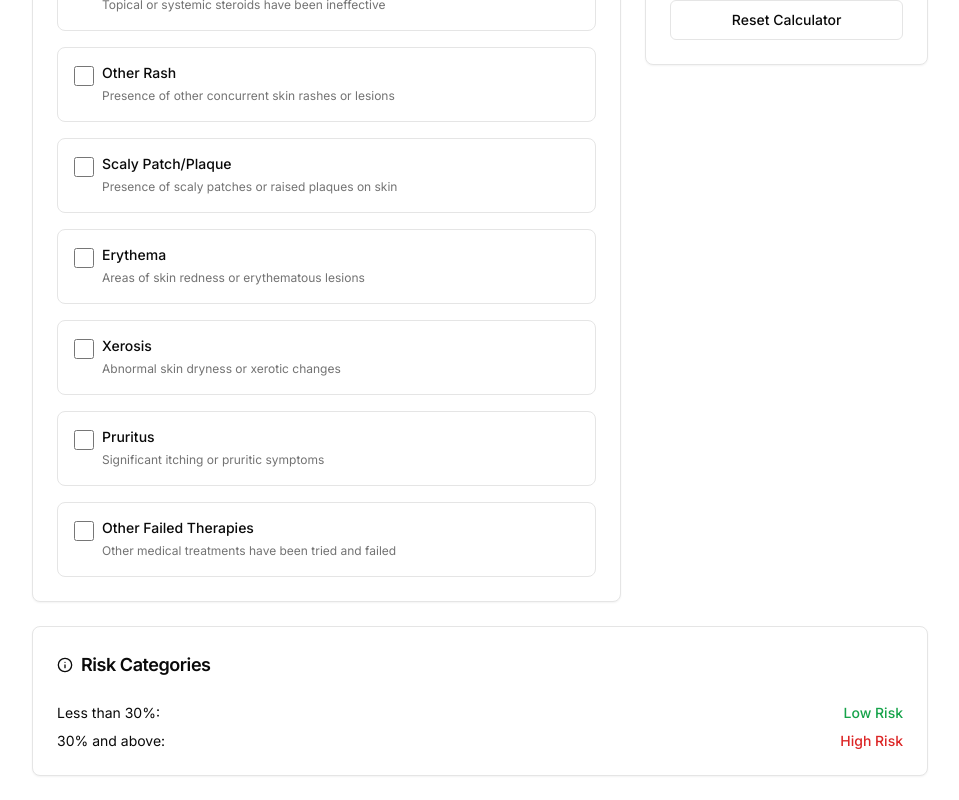
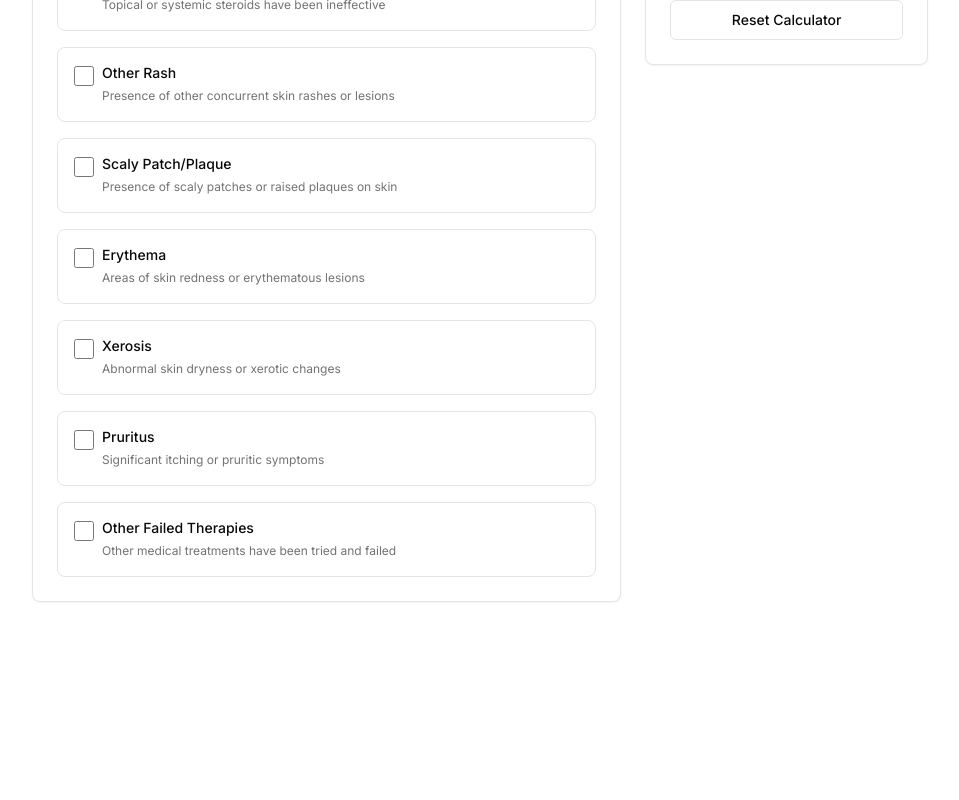
Before and after one commit to ys3661/ctcl_model-cc, a Next.js app: page /calculator in a window 1280 px wide. Shown: the part 543-1343 px from the top of the page, without its empty margins (160-1119 px from the left). After the commit the page ends 1169 px from the top, so only its background shows below. Built offline with nearby package versions, Linux system fonts and the light colour scheme.

Commit message:
Update risk-calculator.tsx

```diff
--- a/components/risk-calculator.tsx
+++ b/components/risk-calculator.tsx
@@ -298,25 +298,7 @@ export default function RiskCalculator() {
         </div>
       </div>
 
-      {/* Risk Guide - simplified to two categories */}
-      <Card className="mt-6">
-        <CardHeader>
-          <CardTitle className="flex items-center text-lg">
-            <Info className="mr-2 h-4 w-4" />
-            Risk Categories
-          </CardTitle>
-        </CardHeader>
-        <CardContent className="space-y-2 text-sm">
-          <div className="flex justify-between">
-            <span>Less than 30%:</span>
-            <span className="font-medium text-green-600">Low Risk</span>
-          </div>
-          <div className="flex justify-between">
-            <span>30% and above:</span>
-            <span className="font-medium text-red-600">High Risk</span>
-          </div>
-        </CardContent>
-      </Card>
-    </div>
-  )
+
+      </div>
+    )
 }
```
